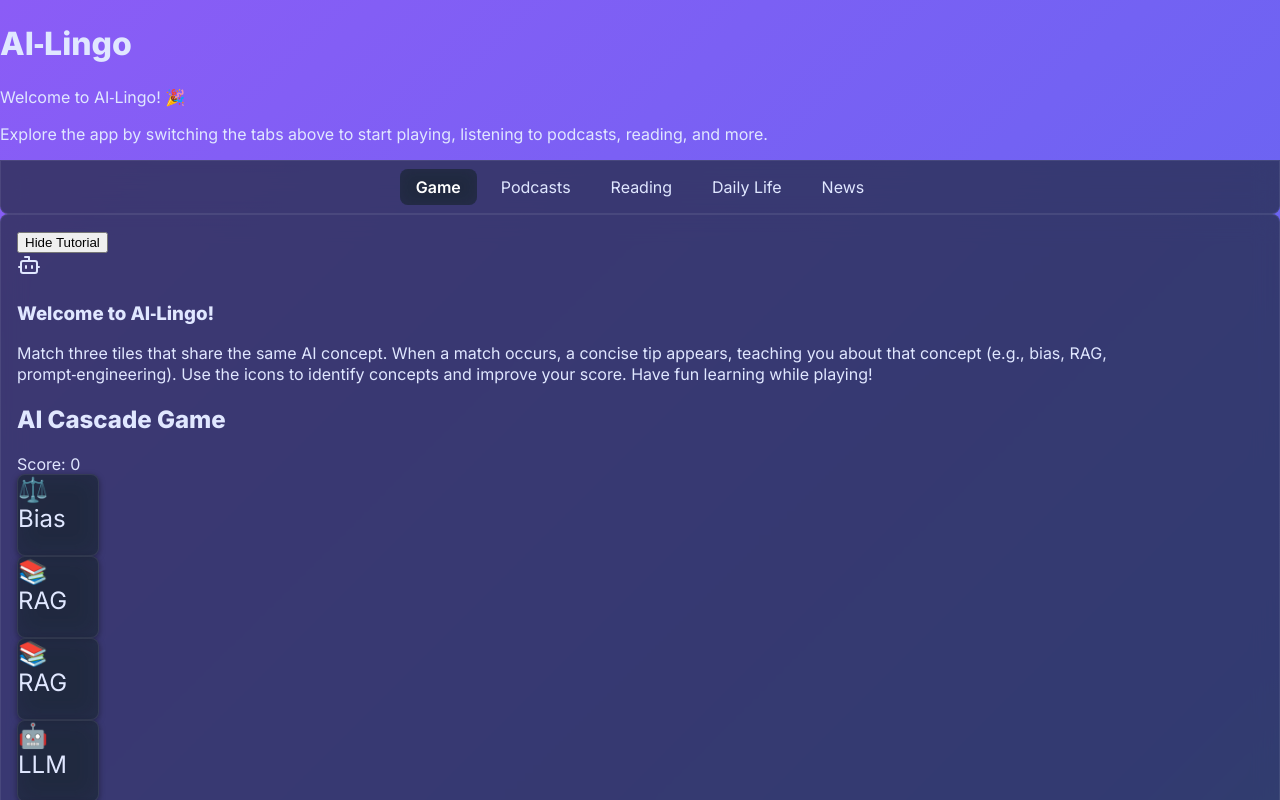
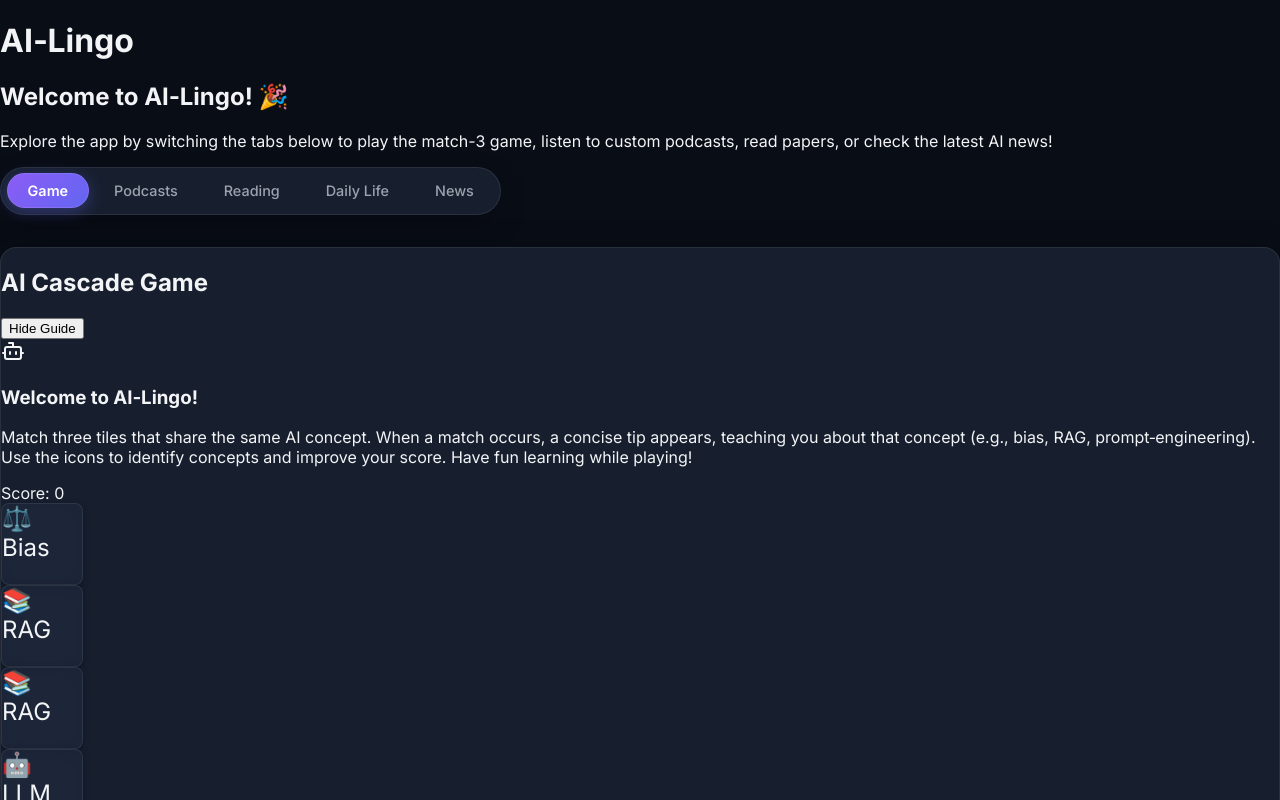
Before and after one commit to Sipika/Devpost-AI-Lingo, a React (Vite) app: page /podcasts in a window 1280 px wide. Shown: the top 800 px of the page. Built offline with nearby package versions, Linux system fonts and the light colour scheme.

Commit message:
Complete premium UI redesign: apply high-fidelity glassmorphic designs to all pages (Game, Podcasts, Reading, Daily Life, News) matching mockups showcase

```diff
--- a/src/App.tsx
+++ b/src/App.tsx
@@ -9,18 +9,35 @@ import NewsPage from './pages/NewsPage';
 export default function App() {
   return (
     <HashRouter>
-      <div className="min-h-screen bg-slate-950 text-slate-100 flex flex-col items-center p-4">
-        <header className="w-full max-w-5xl flex items-center justify-between mb-6">
-          <h1 className="text-3xl font-extrabold bg-gradient-to-r from-violet-400 via-indigo-400 to-emerald-400 bg-clip-text text-transparent">
+      <div className="min-h-screen bg-gradient-to-b from-slate-950 via-[#0a0f1d] to-slate-950 text-slate-100 flex flex-col items-center p-4 relative overflow-x-hidden">
+
+        {/* Glow ambient background elements */}
+        <div className="absolute inset-0 -z-10 overflow-hidden pointer-events-none">
+          <div className="absolute top-[-10%] left-[-10%] w-[50%] h-[50%] rounded-full bg-violet-600/10 blur-[130px]" />
+          <div className="absolute bottom-[-10%] right-[-10%] w-[50%] h-[50%] rounded-full bg-emerald-500/10 blur-[130px]" />
+          <div className="absolute top-[40%] right-[20%] w-[35%] h-[35%] rounded-full bg-indigo-500/10 blur-[130px]" />
+        </div>
+
+        <header className="w-full max-w-5xl flex items-center justify-between mb-8 mt-4">
+          <h1 className="text-4xl font-black bg-gradient-to-r from-violet-400 via-indigo-400 to-emerald-400 bg-clip-text text-transparent tracking-tight">
             AI‑Lingo
           </h1>
         </header>
-        <div className="p-4 rounded-lg bg-gradient-to-r from-indigo-500 via-purple-500 to-pink-500 text-white mb-4 text-center">
-          <p className="text-lg font-medium">Welcome to AI‑Lingo! 🎉</p>
-          <p className="text-sm">Explore the app by switching the tabs above to start playing, listening to podcasts, reading, and more.</p>
+
+        {/* Re-designed welcome container */}
+        <div className="w-full max-w-5xl p-6 rounded-2xl border border-white/10 bg-slate-900/60 backdrop-blur-lg mb-8 text-center shadow-2xl relative overflow-hidden">
+          <div className="absolute inset-0 bg-gradient-to-r from-violet-500/5 via-indigo-500/5 to-emerald-500/5 -z-10" />
+          <h2 className="text-xl font-bold text-white mb-2 flex items-center justify-center gap-2">
+            Welcome to AI‑Lingo! 🎉
+          </h2>
+          <p className="text-slate-300 text-sm max-w-2xl mx-auto">
+            Explore the app by switching the tabs below to play the match-3 game, listen to custom podcasts, read papers, or check the latest AI news!
+          </p>
         </div>
+
         <NavBar />
-        <main className="w-full max-w-5xl mt-4">
+
+        <main className="w-full max-w-5xl mt-2 mb-12">
           <Routes>
             <Route path="/" element={<GamePage />} />
             <Route path="/game" element={<GamePage />} />
--- a/src/components/Game.tsx
+++ b/src/components/Game.tsx
@@ -3,10 +3,7 @@ import Match3Board from './Game/Match3Board';
 
 export const Game: React.FC = () => {
   return (
-    <div className="p-4 text-center text-slate-200 space-y-4">
-      <h2 className="text-2xl font-bold text-transparent bg-clip-text bg-gradient-to-r from-violet-400 via-indigo-400 to-emerald-200 mb-4">
-        AI Cascade Game
-      </h2>
+    <div className="text-center text-slate-200">
       <Match3Board />
     </div>
   );
--- a/src/components/Guide/GuideAvatar.tsx
+++ b/src/components/Guide/GuideAvatar.tsx
@@ -8,15 +8,15 @@ type GuideAvatarProps = {
 
 export const GuideAvatar: React.FC<GuideAvatarProps> = ({ title, children }) => {
   return (
-    <div className="flex items-start space-x-4 p-4 rounded-lg bg-slate-800 shadow-lg">
+    <div className="flex items-start space-x-4 p-5 rounded-2xl bg-slate-900/50 border border-white/10 shadow-xl backdrop-blur-md">
       {/* Avatar */}
-      <div className="flex-shrink-0 w-12 h-12 bg-slate-700 rounded-full flex items-center justify-center">
-        <Bot className="w-8 h-8 text-violet-300" />
+      <div className="flex-shrink-0 w-12 h-12 bg-gradient-to-tr from-violet-600 to-indigo-500 rounded-full flex items-center justify-center shadow-lg">
+        <Bot className="w-6 h-6 text-white" />
       </div>
       {/* Speech bubble */}
       <div className="flex-1">
-        <h3 className="text-lg font-medium text-violet-200 mb-1">{title}</h3>
-        <p className="text-slate-200 leading-relaxed">{children}</p>
+        <h3 className="text-lg font-bold text-violet-300 mb-1">{title}</h3>
+        <p className="text-slate-200 leading-relaxed text-sm">{children}</p>
       </div>
     </div>
   );
--- a/src/pages/GamePage.tsx
+++ b/src/pages/GamePage.tsx
@@ -8,14 +8,17 @@ const GamePage: React.FC = () => {
 
   return (
     <Card className="p-6 space-y-6">
-        <div className="p-4 space-y-8">
-          {/* Toggle button */}
+      <div className="flex justify-between items-center border-b border-white/5 pb-4">
+        <h2 className="text-2xl font-bold text-transparent bg-clip-text bg-gradient-to-r from-violet-400 via-indigo-400 to-emerald-200">
+          AI Cascade Game
+        </h2>
         <button
           onClick={() => setShowGuide((v) => !v)}
-            className="px-3 py-1 mb-4 bg-gradient-to-r from-violet-400 via-indigo-400 to-emerald-400 text-slate-900 rounded hover:opacity-90 transition"
+          className="px-4 py-1.5 bg-slate-800/80 border border-white/10 text-slate-200 rounded-full hover:bg-slate-700 transition text-xs font-semibold shadow-md"
         >
-            {showGuide ? 'Hide' : 'Show'} Tutorial
+          {showGuide ? 'Hide' : 'Show'} Guide
         </button>
+      </div>
 
       {showGuide && (
         <GuideAvatar title="Welcome to AI‑Lingo!">
@@ -23,6 +26,7 @@ const GamePage: React.FC = () => {
         </GuideAvatar>
       )}
 
+      <div className="py-2">
         <Game />
       </div>
     </Card>
--- a/src/pages/ReadingPage.tsx
+++ b/src/pages/ReadingPage.tsx
@@ -29,22 +29,34 @@ const ReadingPage: React.FC = () => {
   console.log('ReadingPage rendered');
   return (
     <Card className="p-6 space-y-6">
-      <div className="p-4 space-y-6">
-        <h2 className="text-2xl font-bold text-transparent bg-clip-text bg-gradient-to-r from-violet-400 via-indigo-400 to-emerald-200 mb-4">
+      <div className="p-2 space-y-6">
+        <h2 className="text-3xl font-extrabold text-transparent bg-clip-text bg-gradient-to-r from-violet-400 via-indigo-400 to-emerald-200 border-b border-white/5 pb-4">
           AI Reading List
         </h2>
-        <ul className="space-y-4">
+        <div className="space-y-4">
           {articles.map((a, idx) => (
-            <li key={idx} className="p-4 rounded-lg bg-slate-800 hover:bg-slate-700 transition-colors shadow-lg glass">
-              <a href={a.url} target="_blank" rel="noopener noreferrer" className="text-xl font-medium text-violet-300 hover:underline flex items-center">
-                <span className="mr-2" role="img" aria-label="book">📚</span>
-                {a.title} ({a.year})
+            <Card key={idx} className="flex flex-col sm:flex-row justify-between items-start sm:items-center p-5 gap-4 glass">
+              <div className="flex items-start gap-4">
+                <span className="text-4xl p-3 bg-violet-500/10 border border-violet-500/20 rounded-2xl flex-shrink-0" role="img" aria-label="icon">
+                  📚
+                </span>
+                <div className="space-y-1">
+                  <h3 className="text-lg font-bold text-violet-200">{a.title} ({a.year})</h3>
+                  <p className="text-slate-300 text-sm leading-relaxed">{a.summary}</p>
+                  <p className="text-slate-400 text-xs font-semibold">Authors: {a.authors}</p>
+                </div>
+              </div>
+              <a
+                href={a.url}
+                target="_blank"
+                rel="noopener noreferrer"
+                className="button px-5 py-2.5 flex-shrink-0 w-full sm:w-auto text-center"
+              >
+                Read Paper
               </a>
-              <p className="text-slate-300 mt-1">{a.summary}</p>
-              <p className="text-slate-400 text-sm mt-1">Authors: {a.authors}</p>
-            </li>
+            </Card>
           ))}
-        </ul>
+        </div>
       </div>
     </Card>
   );
--- a/src/theme.css
+++ b/src/theme.css
@@ -1,46 +1,111 @@
-@import url('https://fonts.googleapis.com/css2?family=Inter:wght@400;600;800&display=swap');
+@import url('https://fonts.googleapis.com/css2?family=Inter:wght@300;400;500;600;700;800&display=swap');
+
 :root {
   --primary-start: #8b5cf6; /* violet */
   --primary-mid: #6366f1;   /* indigo */
-  --primary-end: #34d399;   /* emerald */
-  --bg-dark: #0f172a;       /* slate-900 */
-  --bg-glass: rgba(30, 41, 59, 0.7);
-  --text-primary: #e0e7ff;
-  --text-secondary: #c7d2fe;
+  --primary-end: #10b981;   /* emerald */
+  --bg-dark: #090d16;       /* deep space dark */
+  --bg-glass: rgba(17, 24, 39, 0.6);
+  --border-glass: rgba(255, 255, 255, 0.08);
+  --text-primary: #f3f4f6;
+  --text-secondary: #9ca3af;
+  --glow-violet: rgba(139, 92, 246, 0.15);
+  --glow-emerald: rgba(16, 185, 129, 0.15);
 }
 
 body {
   margin: 0;
   padding: 0;
-  background: linear-gradient(135deg, var(--primary-start), var(--primary-mid), var(--primary-end));
+  background: var(--bg-dark);
   color: var(--text-primary);
-  font-family: 'Inter', system-ui, sans-serif;
+  font-family: 'Inter', -apple-system, BlinkMacSystemFont, 'Segoe UI', Roboto, sans-serif;
   min-height: 100vh;
+  overflow-x: hidden;
+}
+
+/* Custom Scrollbar */
+::-webkit-scrollbar {
+  width: 8px;
+}
+::-webkit-scrollbar-track {
+  background: rgba(0, 0, 0, 0.2);
+}
+::-webkit-scrollbar-thumb {
+  background: rgba(255, 255, 255, 0.1);
+  border-radius: 99px;
+}
+::-webkit-scrollbar-thumb:hover {
+  background: rgba(255, 255, 255, 0.2);
 }
 
 /* Glassmorphism utility */
 .glass {
   background: var(--bg-glass);
-  backdrop-filter: blur(12px);
-  -webkit-backdrop-filter: blur(12px);
-  border: 1px solid rgba(255,255,255,0.08);
+  backdrop-filter: blur(16px);
+  -webkit-backdrop-filter: blur(16px);
+  border: 1px solid var(--border-glass);
+  box-shadow: 0 8px 32px 0 rgba(0, 0, 0, 0.4);
 }
 
 /* Nav bar styling */
 .nav-bar {
   display: flex;
   justify-content: center;
-  gap: 0.5rem;
-  padding: 0.5rem 1rem;
-  border-radius: 0 0 0.5rem 0.5rem;
-  position: sticky;
-  top: 0;
-  z-index: 10;
-  background: var(--bg-glass);
-  backdrop-filter: blur(8px);
-  -webkit-backdrop-filter: blur(8px);
+  align-items: center;
+  gap: 0.25rem;
+  padding: 0.35rem;
+  border-radius: 9999px; /* pill navbar */
+  background: rgba(15, 23, 42, 0.7);
+  backdrop-filter: blur(20px);
+  -webkit-backdrop-filter: blur(20px);
+  border: 1px solid rgba(255, 255, 255, 0.08);
+  box-shadow: 0 10px 30px -10px rgba(0, 0, 0, 0.5);
+  margin-bottom: 2rem;
+  width: max-content;
+  max-width: 100%;
 }
 
+/* Nav tab styling */
+.nav-tab {
+  display: inline-flex;
+  align-items: center;
+  padding: 0.5rem 1.25rem;
+  border-radius: 9999px; /* pill tabs */
+  color: var(--text-secondary);
+  text-decoration: none;
+  font-weight: 500;
+  font-size: 0.9rem;
+  transition: all 0.25s cubic-bezier(0.4, 0, 0.2, 1);
+  border: 1px solid transparent;
+}
+
+.nav-tab:hover {
+  color: #ffffff;
+  background: rgba(255, 255, 255, 0.05);
+}
+
+.nav-tab-active {
+  background: linear-gradient(135deg, var(--primary-start), var(--primary-mid));
+  color: #ffffff !important;
+  font-weight: 600;
+  border: 1px solid rgba(255, 255, 255, 0.1);
+  box-shadow: 0 4px 15px rgba(99, 102, 241, 0.35);
+}
+
+/* Card utility */
+.card {
+  display: block;
+  background: rgba(17, 24, 39, 0.5);
+  border: 1px solid var(--border-glass);
+  border-radius: 1rem;
+  transition: transform 0.25s cubic-bezier(0.4, 0, 0.2, 1), box-shadow 0.25s cubic-bezier(0.4, 0, 0.2, 1), border-color 0.25s;
+}
+
+.card:hover {
+  transform: translateY(-2px);
+  border-color: rgba(255, 255, 255, 0.15);
+  box-shadow: 0 12px 40px -10px rgba(0, 0, 0, 0.5);
+}
 
 /* Button styling */
 .button {
@@ -48,46 +113,24 @@ body {
   align-items: center;
   justify-content: center;
   gap: 0.5rem;
-  background: linear-gradient(135deg, var(--primary-start), var(--primary-mid), var(--primary-end));
+  background: linear-gradient(135deg, var(--primary-start), var(--primary-mid));
   color: #ffffff;
-  padding: 0.5rem 1rem;
+  padding: 0.6rem 1.25rem;
   border-radius: 9999px; /* pill */
-  box-shadow: 0 4px 6px rgba(0,0,0,0.2);
-  transition: transform 0.2s, box-shadow 0.2s;
-  text-decoration: none;
+  font-weight: 600;
+  font-size: 0.95rem;
+  border: 1px solid rgba(255, 255, 255, 0.1);
+  box-shadow: 0 4px 15px rgba(139, 92, 246, 0.25);
+  transition: all 0.2s cubic-bezier(0.4, 0, 0.2, 1);
+  cursor: pointer;
 }
+
 .button:hover {
   transform: translateY(-2px);
-  box-shadow: 0 6px 8px rgba(0,0,0,0.3);
+  box-shadow: 0 6px 20px rgba(139, 92, 246, 0.35);
+  opacity: 0.95;
 }
-/* Nav tab styling */
-.nav-tab {
-  display: inline-block;
-  padding: 0.5rem 1rem;
-  border-radius: 0.5rem;
-  color: var(--text-primary);
-  text-decoration: none;
-  transition: background 0.3s, transform 0.2s;
+
+.button:active {
+  transform: translateY(0);
 }
-.nav-tab:hover {
-  background: rgba(255,255,255,0.1);
-  transform: translateY(-2px);
-}
-.nav-tab-active {
-  background: var(--bg-glass);
-  backdrop-filter: blur(8px);
-  -webkit-backdrop-filter: blur(8px);
-  color: #fff;
-  font-weight: 600;
-}
-/* Card utility */
-.card {
-  display: block;
-  background: var(--bg-glass);
-  padding: 1rem;
-  border-radius: 0.5rem;
-  transition: transform 0.2s;
-}
-.card:hover {
-  transform: scale(1.03);
-}
```
Also changed, not shown: src/components/Game/Match3Board.tsx (+4 -3 lines), src/pages/DailyLifePage.tsx (+23 -15 lines), src/pages/NewsPage.tsx (+28 -9 lines), src/pages/PodcastsPage.tsx (+15 -9 lines), 1 other file (tests, documents, lock files or other folders). Lines whose indentation alone changed are shown as unchanged.
